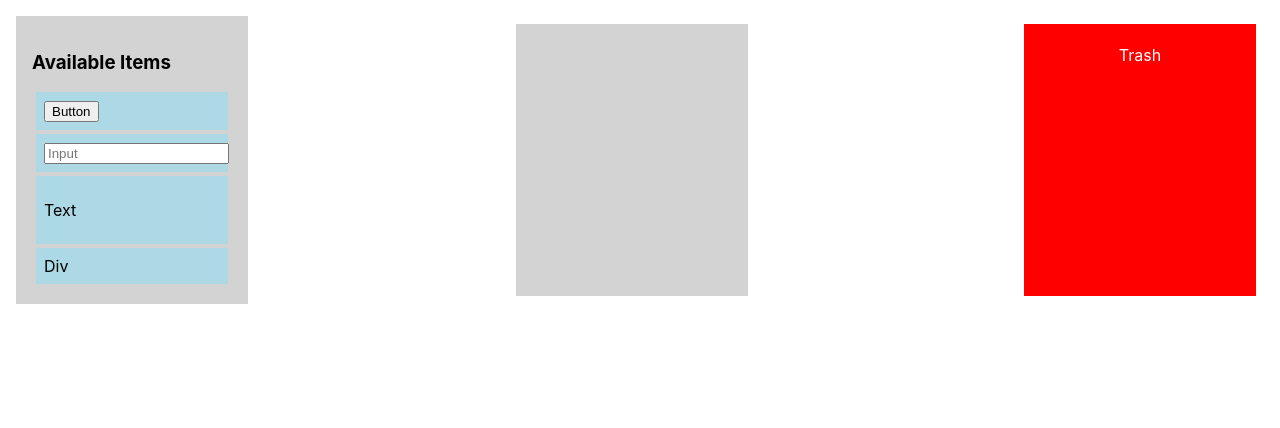
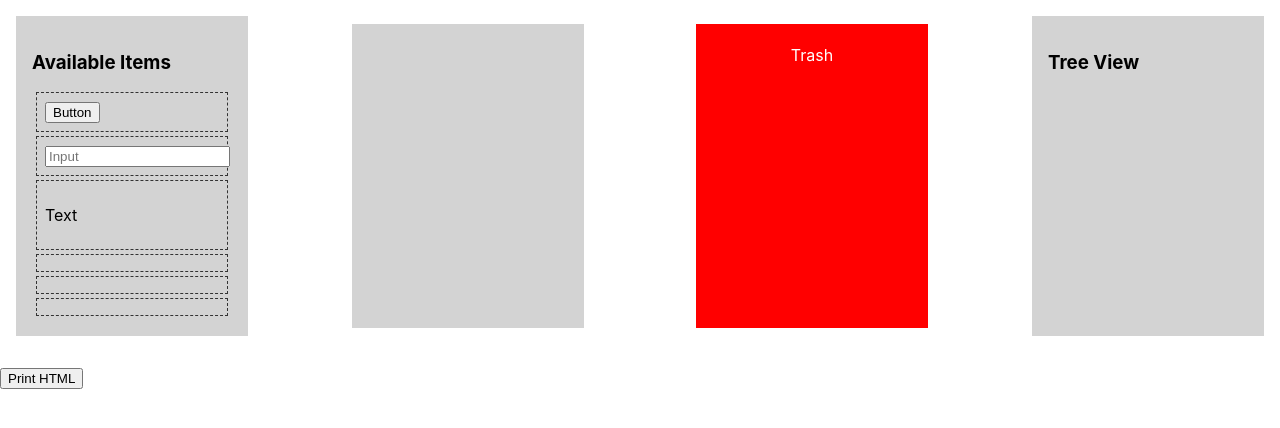
Before and after one commit to cemesg/dragndrop, a React (Create React App) app: page / in a window 1280 px wide. Shown: the top 428 px of the page. Built offline with nearby package versions, Linux system fonts and the light colour scheme.

Commit message:
working nested functionality

```diff
--- a/src/components/DragAndDropDemo.tsx
+++ b/src/components/DragAndDropDemo.tsx
@@ -1,4 +1,4 @@
-import React, { useState, useRef } from 'react';
+import React, { useState, useRef, useCallback, useEffect } from 'react';
 import { DndProvider, useDrag, useDrop, DropTargetMonitor } from 'react-dnd';
 import { HTML5Backend } from 'react-dnd-html5-backend';
 import { v4 as uuidv4 } from 'uuid';
@@ -8,7 +8,18 @@ const components = {
   Button: () => <button>Button</button>,
   Input: () => <input placeholder="Input" />,
   Text: () => <p>Text</p>,
-  Div: () => <div>Div</div>
+  Div: ({ children }: { children?: React.ReactNode }) => <div>{children}</div>,
+  Row: ({ children }: { children?: React.ReactNode }) => <div style={{ display: 'flex', flexDirection: 'row' }}>{children}</div>,
+  Column: ({ children }: { children?: React.ReactNode }) => <div style={{ display: 'flex', flexDirection: 'column' }}>{children}</div>,
+};
+
+const canHaveChildren = {
+  Button: false,
+  Input: false,
+  Text: false,
+  Div: true,
+  Row: true,
+  Column: true,
 };
 
 interface ItemType {
@@ -21,28 +32,22 @@ interface DraggedItem extends ItemType {
   parentId: string | null;
 }
 
-export const DraggableItem: React.FC<{ item: ItemType; parentId: string | null; moveItem: (draggedItem: DraggedItem, newParentId: string | null) => void }> = ({ item, parentId, moveItem }) => {
+const DraggableItem: React.FC<{ item: ItemType; parentId: string | null; moveItem: (draggedItem: DraggedItem, newParentId: string | null) => void }> = ({ item, parentId, moveItem }) => {
   const ref = useRef<HTMLDivElement>(null);
 
   const [, drop] = useDrop({
     accept: 'ITEM',
     hover: (draggedItem: DraggedItem, monitor: DropTargetMonitor) => {
-      if (!ref.current) {
-        return;
-      }
+      if (!ref.current) return;
       const hoverBoundingRect = ref.current.getBoundingClientRect();
       const hoverMiddleY = (hoverBoundingRect.bottom - hoverBoundingRect.top) / 2;
       const clientOffset = monitor.getClientOffset();
-      if (!clientOffset) {
-        return;
-      }
+      if (!clientOffset) return;
       const hoverClientY = clientOffset.y - hoverBoundingRect.top;
 
-      if (draggedItem.id === item.id || draggedItem.parentId === item.id) {
-        return;
-      }
+      if (draggedItem.id === item.id || draggedItem.parentId === item.id) return;
 
-      if (hoverClientY > hoverMiddleY) {
+      if (hoverClientY > hoverMiddleY && canHaveChildren[item.type]) {
         moveItem(draggedItem, item.id);
         draggedItem.parentId = item.id;
       }
@@ -68,18 +73,19 @@ export const DraggableItem: React.FC<{ item: ItemType; parentId: string | null;
         opacity: isDragging ? 0.5 : 1,
         padding: '8px',
         margin: '4px',
-        backgroundColor: 'lightblue',
+        border: '1px dashed #333',
         cursor: 'move',
       }}
     >
-      <Component />
-      {item.children && (
+      <Component>
+        {canHaveChildren[item.type] && item.children && (
           <div style={{ paddingLeft: '16px' }}>
             {item.children.map((child) => (
               <DraggableItem key={child.id} item={child} parentId={item.id} moveItem={moveItem} />
             ))}
           </div>
         )}
+      </Component>
     </div>
   );
 };
@@ -139,26 +145,49 @@ const TrashBin: React.FC<{ onDrop: (item: DraggedItem) => void }> = ({ onDrop })
   );
 };
 
+const TreeView: React.FC<{ items: ItemType[] }> = ({ items }) => {
+  return (
+    <ul style={{ listStyleType: 'none', paddingLeft: '16px' }}>
+      {items.map(item => (
+        <li key={item.id}>
+          <span>{item.type}</span>
+          {item.children && item.children.length > 0 && <TreeView items={item.children} />}
+        </li>
+      ))}
+    </ul>
+  );
+};
+
+const renderHtml = (items: ItemType[]): string => {
+  const renderElement = (item: ItemType): string => {
+    const childrenHtml = item.children?.map(renderElement).join('') || '';
+    return `<${item.type.toLowerCase()}>${childrenHtml}</${item.type.toLowerCase()}>`;
+  };
+
+  return items.map(renderElement).join('');
+};
+
 const DragAndDropDemo: React.FC = () => {
   const initialItems: ItemType[] = [
     { id: uuidv4(), type: 'Button', children: [] },
     { id: uuidv4(), type: 'Input', children: [] },
     { id: uuidv4(), type: 'Text', children: [] },
     { id: uuidv4(), type: 'Div', children: [] },
+    { id: uuidv4(), type: 'Row', children: [] },
+    { id: uuidv4(), type: 'Column', children: [] },
   ];
 
-  const [availableItems] = useState<ItemType[]>(initialItems);
+  const [availableItems, setAvailableItems] = useState<ItemType[]>(initialItems);
   const [containerItems, setContainerItems] = useState<ItemType[]>([]);
 
-  const moveItem = (draggedItem: DraggedItem, newParentId: string | null) => {
+  const moveItem = useCallback((draggedItem: DraggedItem, newParentId: string | null) => {
+    setContainerItems(prevItems => {
       const removeItem = (items: ItemType[], id: string): ItemType[] => {
         return items
-        .map(item => {
-          if (item.children) {
-            return { ...item, children: removeItem(item.children, id) };
-          }
-          return item;
-        })
+          .map(item => ({
+            ...item,
+            children: item.children ? removeItem(item.children, id) : [],
+          }))
           .filter(item => item.id !== id);
       };
 
@@ -166,47 +195,58 @@ const DragAndDropDemo: React.FC = () => {
         if (!parentId) {
           return [...items, newItem];
         }
-      return items.map(item => {
-        if (item.id === parentId) {
-          return { ...item, children: [...(item.children || []), newItem] };
-        }
-        if (item.children) {
-          return { ...item, children: addItem(item.children, newItem, parentId) };
-        }
-        return item;
-      });
+        return items.map(item => ({
+          ...item,
+          children: item.id === parentId
+            ? [...(item.children || []), newItem]
+            : item.children ? addItem(item.children, newItem, parentId) : [],
+        }));
       };
 
-    setContainerItems((prevItems) => {
       const removedItems = removeItem(prevItems, draggedItem.id);
-      return addItem(removedItems, { ...draggedItem, id: draggedItem.id, children: draggedItem.children || [] }, newParentId);
+      return addItem(removedItems, { ...draggedItem, children: draggedItem.children || [] }, newParentId);
     });
-  };
+  }, []);
 
-  const handleDrop = (droppedItem: DraggedItem) => {
-    setContainerItems((prevItems) => {
+  const handleDrop = useCallback((droppedItem: DraggedItem) => {
+    setContainerItems(prevItems => {
       if (!prevItems.some(item => item.id === droppedItem.id)) {
-        const newItem: ItemType = { ...droppedItem, id: uuidv4() };
-        return [...prevItems, newItem];
+        return [...prevItems, { ...droppedItem, id: uuidv4() }];
       }
       return prevItems;
     });
+  }, []);
+
+  const handleTrashDrop = useCallback((droppedItem: DraggedItem) => {
+    setContainerItems(prevItems => {
+      const removeItem = (items: ItemType[], id: string): ItemType[] => {
+        return items
+          .map(item => ({
+            ...item,
+            children: item.children ? removeItem(item.children, id) : [],
+          }))
+          .filter(item => item.id !== id);
+      };
+      return removeItem(prevItems, droppedItem.id);
+    });
+  }, []);
+
+  const handlePrintHtml = () => {
+    const html = renderHtml(containerItems);
+    console.log(html);
+    alert(html);
   };
 
-  const handleTrashDrop = (droppedItem: DraggedItem) => {
-    const removeItem = (items: ItemType[], id: string): ItemType[] => {
-      return items
-        .map(item => {
-          if (item.children) {
-            return { ...item, children: removeItem(item.children, id) };
-          }
-          return item;
-        })
-        .filter(item => item.id !== id);
-    };
-
-    setContainerItems((prevItems) => removeItem(prevItems, droppedItem.id));
-  };
+  useEffect(() => {
+    setAvailableItems([
+      { id: uuidv4(), type: 'Button', children: [] },
+      { id: uuidv4(), type: 'Input', children: [] },
+      { id: uuidv4(), type: 'Text', children: [] },
+      { id: uuidv4(), type: 'Div', children: [] },
+      { id: uuidv4(), type: 'Row', children: [] },
+      { id: uuidv4(), type: 'Column', children: [] },
+    ]);
+  }, [containerItems]);
 
   return (
     <DndProvider backend={HTML5Backend}>
@@ -219,7 +259,14 @@ const DragAndDropDemo: React.FC = () => {
         </div>
         <Container items={containerItems} moveItem={moveItem} onDrop={handleDrop} />
         <TrashBin onDrop={handleTrashDrop} />
+        <div style={{ width: '200px', padding: '16px', backgroundColor: 'lightgrey' }}>
+          <h3>Tree View</h3>
+          <TreeView items={containerItems} />
         </div>
+      </div>
+      <button onClick={handlePrintHtml} style={{ marginTop: '16px' }}>
+        Print HTML
+      </button>
     </DndProvider>
   );
 };
```
Lines whose indentation alone changed are shown as unchanged.
